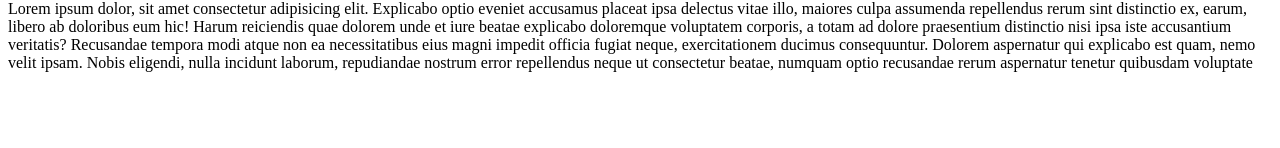
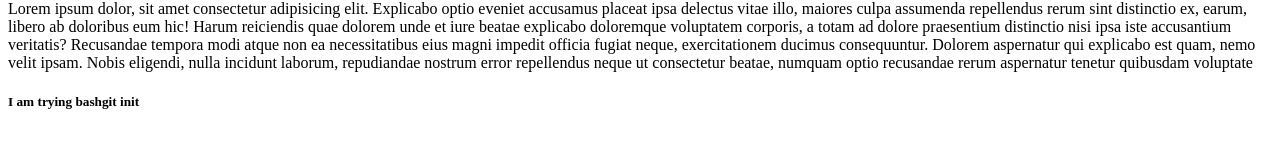
Before and after one commit to yeasinarafat0888/fourth-repo, a plain HTML site: page index.html in a window 1280 px wide. Shown: the part 132-280 px from the top of the page. Drawn offline with Linux system fonts and the light colour scheme.

Commit message:
bssh committ

```diff
--- a/fourth-repo.html
+++ b/index.html
@@ -20,6 +20,7 @@
     impedit officia fugiat neque, exercitationem ducimus consequuntur. Dolorem aspernatur qui explicabo est quam, nemo
     velit ipsam. Nobis eligendi, nulla incidunt laborum, repudiandae nostrum error repellendus neque ut consectetur
     beatae, numquam optio recusandae rerum aspernatur tenetur quibusdam voluptate</p>
+  <h5>I am trying bashgit init</h5>
 </body>
 
 </html>
```
